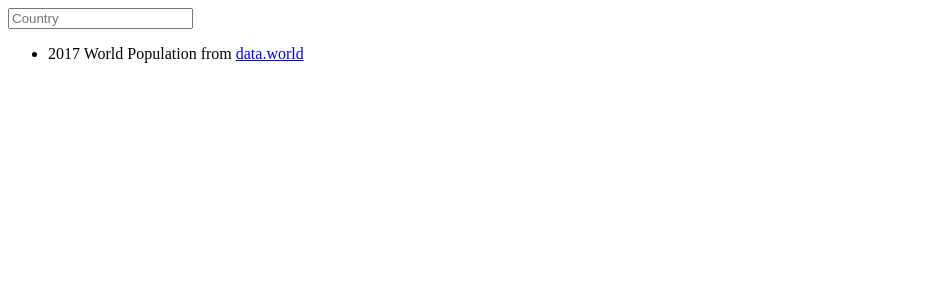
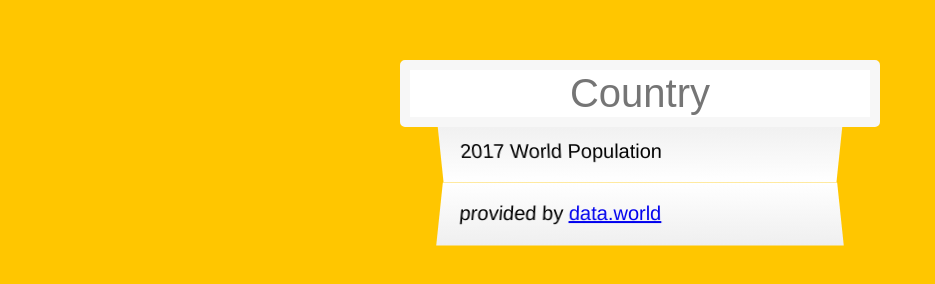
Before and after one commit to FrederickDelta/pro-world-population, a plain HTML site: page index.html in a window 1280 px wide. Shown: the whole page, without its empty margins (0-935 px from the left). Drawn offline with Linux system fonts and the light colour scheme; no server answers.

Commit message:
Beautify UI

```diff
--- a/index.html
+++ b/index.html
@@ -8,10 +8,13 @@
   <link rel="stylesheet" type="text/css" media="screen" href="main.css" />
 </head>
 <body>
-  <input type="text" class="search" placeholder="Country">
-  <ul class="results">
-    <li>2017 World Population from <a href="https://data.world/edmadrigal/world-population-json">data.world</a></li>
-  </ul>
+  <div class="container">
+    <input type="text" class="search" placeholder="Country">
+    <ul class="results">
+      <li>2017 World Population</li>
+      <li>provided by <a href="https://data.world/edmadrigal/world-population-json">data.world</a></li>
+    </ul>
+  </div>
   <script src="main.js"></script>
 </body>
 </html>
--- a/main.css
+++ b/main.css
@@ -0,0 +1,48 @@
+html {
+  box-sizing:border-box;
+  background-color: #ffc600;
+  font-family: 'helvetica neue';
+  font-size:20px;
+  font-weight:200;
+}
+
+*, *:before, *:after {
+  box-sizing: inherit;
+}
+
+.container {
+  max-width: 400px;
+  margin:50px auto;
+}
+
+input.search {
+  width:120%;
+  left:-10%;
+  position: relative;
+  margin:0;
+  top:10px;
+  text-align:center;
+  font-size:40px;
+  border: 10px solid #F7F7F7;
+  border-radius:5px;
+  z-index:2;
+}
+
+.results {
+  margin:0;
+  padding:0;
+}
+.results li {
+  background-color:white;
+  list-style:none;
+  margin:0;
+  padding:20px;
+}
+.results li:nth-child(even) {
+  transform: perspective(100px) rotateX(3deg) translateY(2px) scale(1.001);
+  background: linear-gradient(to bottom,  #ffffff 0%,#EFEFEF 100%);
+}
+.results li:nth-child(odd) {
+  transform: perspective(100px) rotateX(-3deg) translateY(3px);
+  background: linear-gradient(to top,  #ffffff 0%,#EFEFEF 100%);
+}
```
